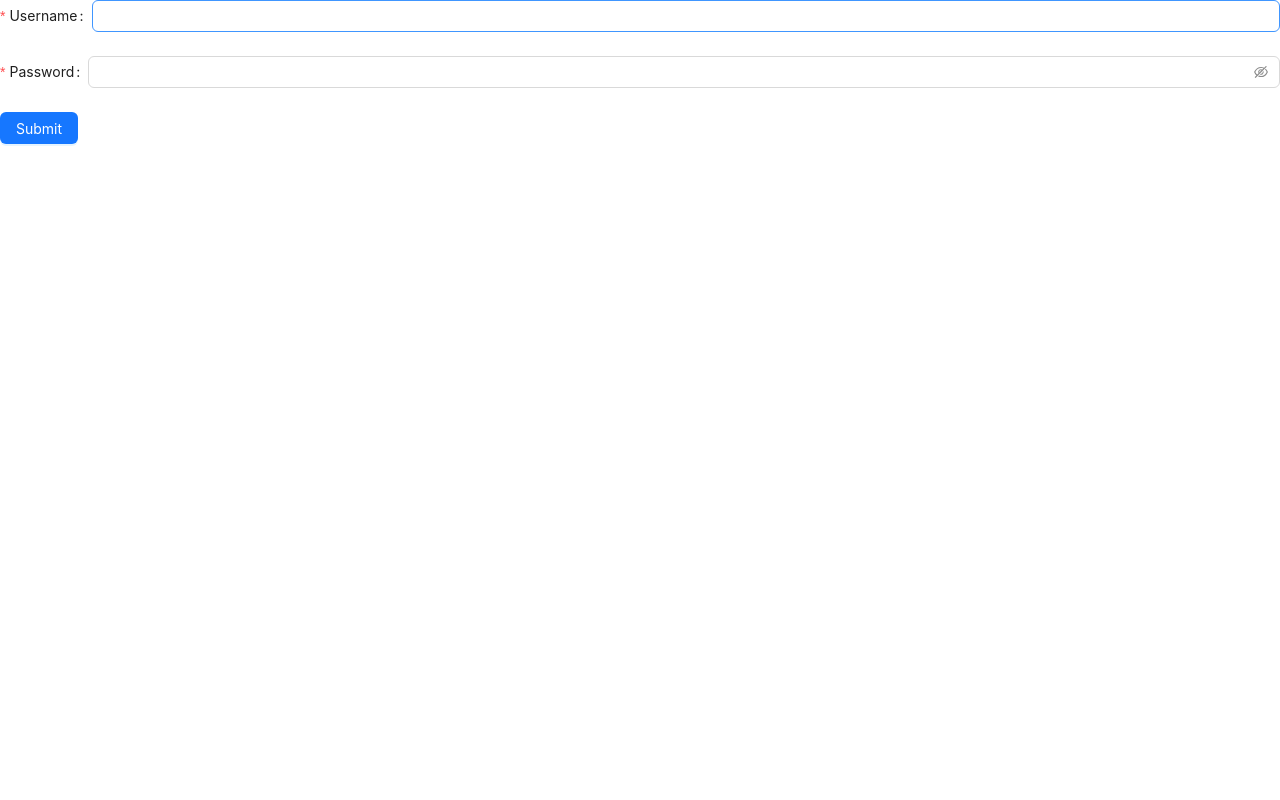
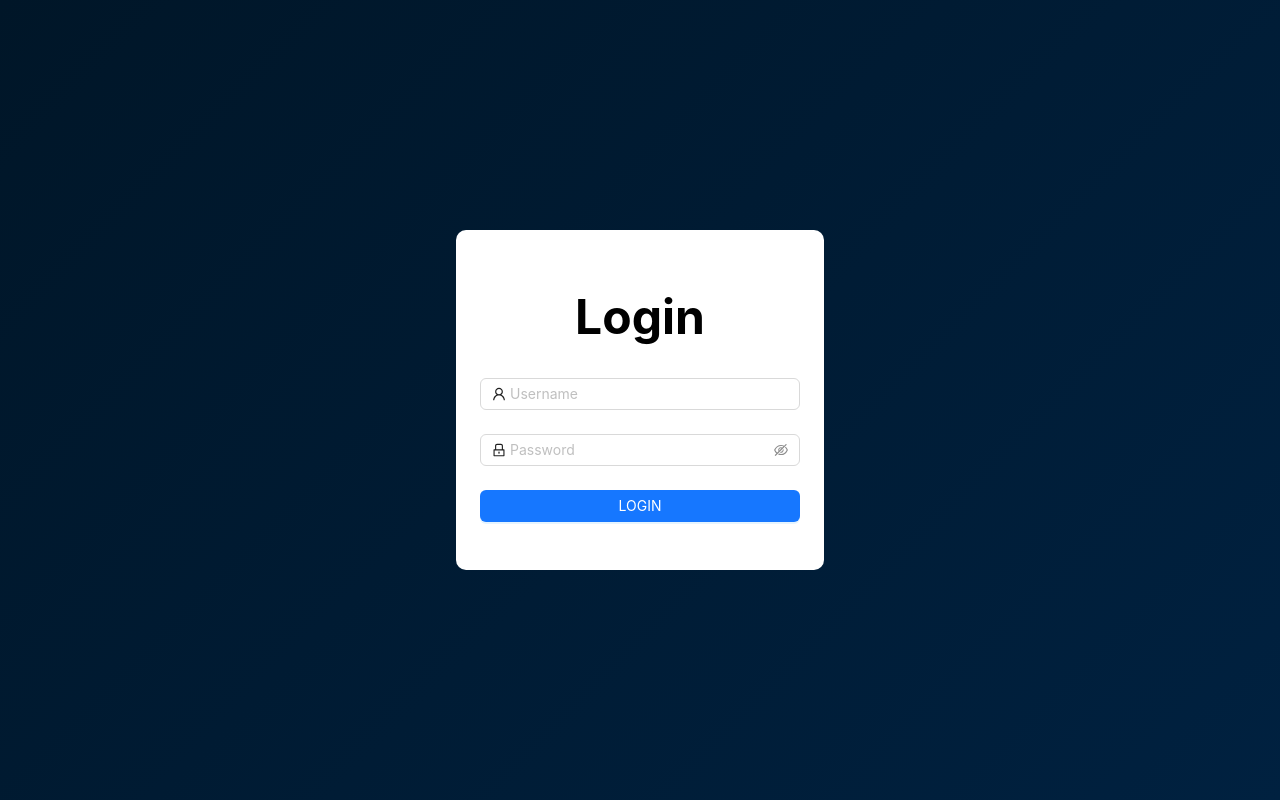
Before and after one commit to 0xSirawit/Finance-Frontend, a React (Create React App) app: page /login in a window 1280 px wide. Built offline with nearby package versions, Linux system fonts and the light colour scheme; no server answers.

Commit message:
Style login page

```diff
--- a/src/App.js
+++ b/src/App.js
@@ -14,7 +14,6 @@ export default function App() {
         <Route path="/login" element={<LoginScreen />} />
         <Route element={<RequiredAuth />}>
           <Route path="/home" element={<HomeScreen />} />
-          <Route path="/" element={<FinanceScreen />} />
         </Route>
       </Routes>
     </BrowserRouter>
--- a/src/pages/FinanceScreen.js
+++ b/src/pages/FinanceScreen.js
@@ -76,7 +76,7 @@ function FinanceScreen() {
   };
   const updateItem = async (itemData) => {
     try {
-      const response = await axios.put(URL_TXACTIONS + `/${item.id}`, {
+      const response = await axios.put(`${URL_TXACTIONS}/${item.id}`, {
         data: itemData,
       });
       const updatedTransactionData = transactionData.map((record) =>
--- a/src/pages/LoginScreen.js
+++ b/src/pages/LoginScreen.js
@@ -2,6 +2,7 @@ import { useState } from "react";
 import { Button, Form, Input, Alert } from "antd";
 import axios from "axios";
 import { useNavigate } from "react-router-dom";
+import { LockOutlined, UserOutlined } from "@ant-design/icons";
 const URL_AUTH = "/api/auth/local";
 
 export default function LoginScreen() {
@@ -15,7 +16,7 @@ export default function LoginScreen() {
       const response = await axios.post(URL_AUTH, formData);
       const token = response.data.jwt;
       document.cookie = `token = ${token}; path=/`;
-      navigate("/", { replace: true });
+      navigate("/home", { replace: true });
     } catch (err) {
       console.log(err);
       setErrMsg(err.message);
@@ -24,28 +25,57 @@ export default function LoginScreen() {
     }
   }
   return (
-    <Form onFinish={handleLogin} autoComplete="off">
+    <div
+      style={{
+        justifyContent: "center",
+        alignItems: "center",
+        display: "flex",
+        background: "linear-gradient(135deg, #001628, #002140)",
+        color: "white",
+        height: "100vh",
+        width: "100vw",
+      }}
+    >
+      <div
+        style={{
+          background: "white",
+          padding: 24,
+          borderRadius: 10,
+          justifyItems: "center",
+          color: "Black",
+          fontSize: "24px",
+        }}
+      >
+        <h1>Login</h1>
+        <Form
+          onFinish={handleLogin}
+          autoComplete="off"
+          style={{ width: "25vw" }}
+        >
           {errMsg && (
             <Form.Item>
               <Alert message={errMsg} type="error" />
             </Form.Item>
           )}
-      <Form.Item
-        label="Username"
-        name="identifier"
-        rules={[{ required: true }]}
-      >
-        <Input />
+          <Form.Item name="identifier" rules={[{ required: true }]}>
+            <Input placeholder="Username" prefix={<UserOutlined />} />
           </Form.Item>
 
-      <Form.Item label="Password" name="password" rules={[{ required: true }]}>
-        <Input.Password />
+          <Form.Item name="password" rules={[{ required: true }]}>
+            <Input.Password placeholder="Password" prefix={<LockOutlined />} />
           </Form.Item>
           <Form.Item>
-        <Button type="primary" htmlType="submit" loading={isLoading}>
-          Submit
+            <Button
+              style={{ width: "100%" }}
+              type="primary"
+              htmlType="submit"
+              loading={isLoading}
+            >
+              LOGIN
             </Button>
           </Form.Item>
         </Form>
+      </div>
+    </div>
   );
 }
```
Also changed, not shown: src/pages/HomeScreen.js (+6 -4 lines). Lines whose indentation alone changed are shown as unchanged.
